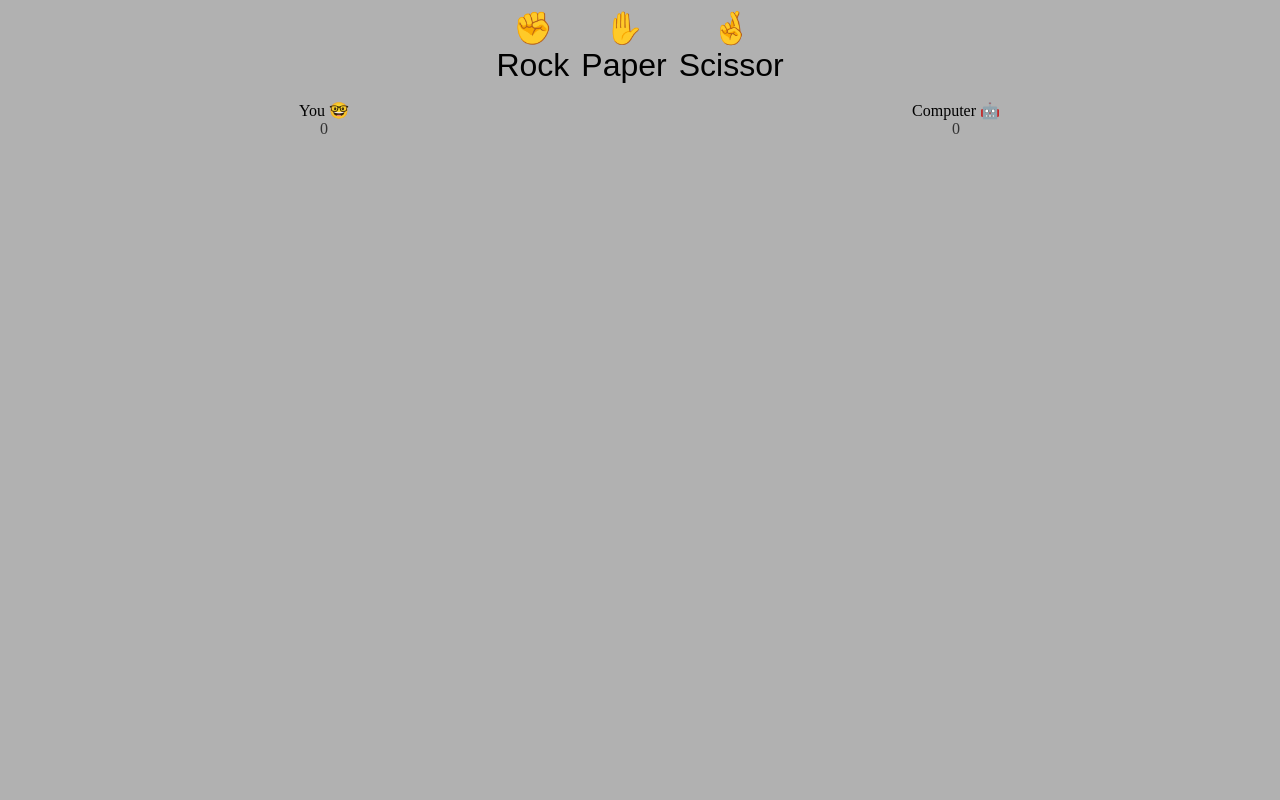
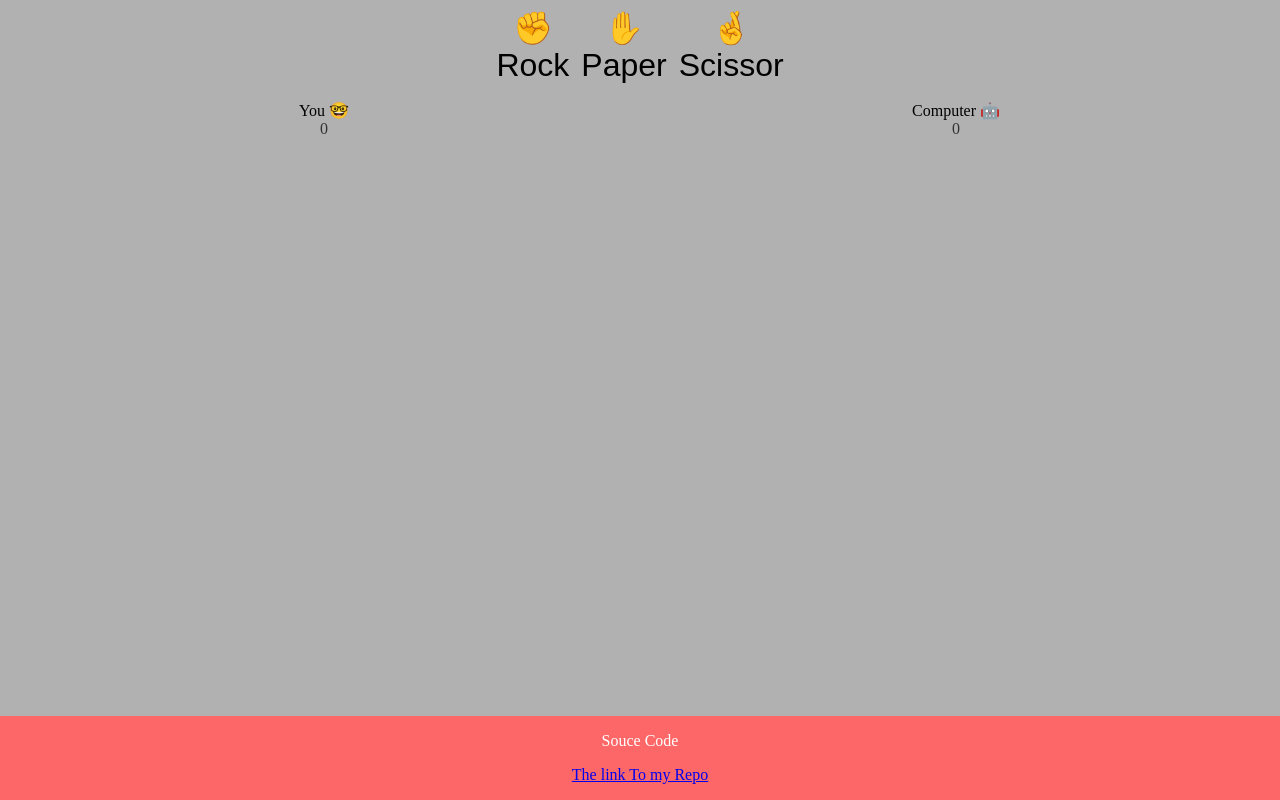
Before and after one commit to 0Neokun0/Rock-Paper-Scissor, a plain HTML site: page index.html in a window 1280 px wide. Drawn offline with Linux system fonts and the light colour scheme.

Commit message:
Added Footer

```diff
--- a/index.html
+++ b/index.html
@@ -39,4 +39,10 @@
     <!-- 選択セクション 終了-->
 
 </body>
+<div class="footer">
+  <p>Souce Code </p>
+  <p><a href="https://github.com/0Neokun0/Rock-Paper-Scissor">The link To my Repo</a></p>
+</div>
+<footer class="footer"></footer>
+
 </html>
--- a/styles.css
+++ b/styles.css
@@ -43,3 +43,12 @@ body {
     opacity: 1;
     font-size: 1.5rem;
   }
+  .footer {
+    position: fixed;
+    left: 0;
+    bottom: 0;
+    width: 100%;
+    background-color: rgb(253, 103, 103);
+    color: white;
+    text-align: center;
+ }
```
